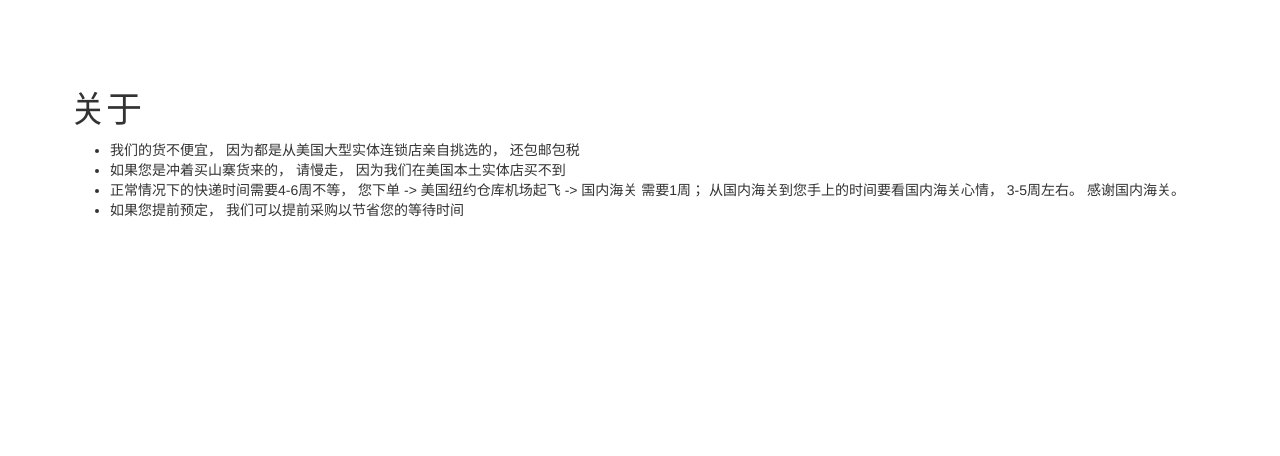
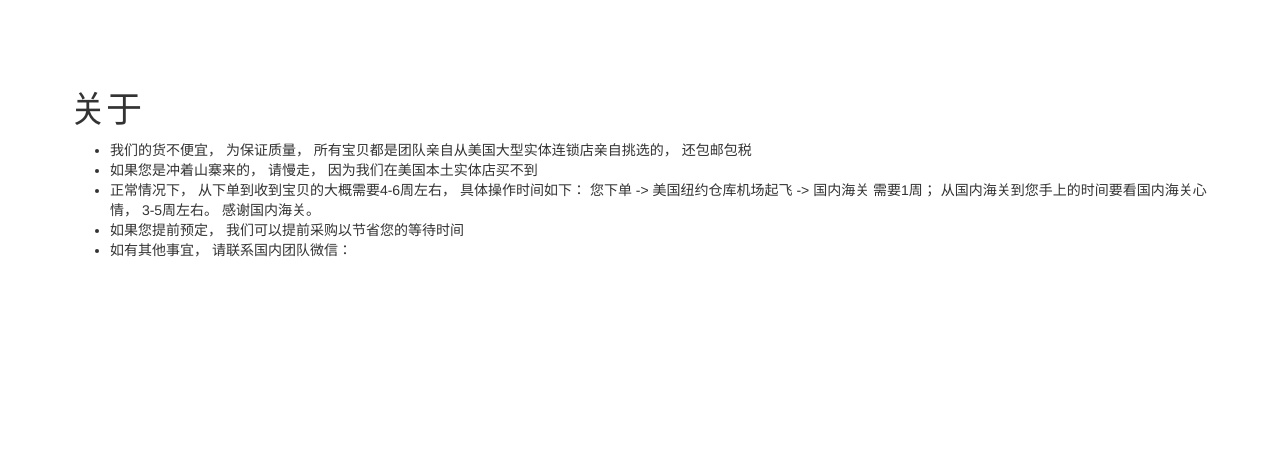
Before and after one commit to hollylux/yiibasic, a Yii app: template views/site/about.php in a window 1280 px wide. Shown: the top 456 px of the page. Run offline with PHP 8.4 and a stand-in for Yii, Linux system fonts and the light colour scheme; the template is opened without the code that fills it, so the values that code supplies are empty; some libraries are stand-ins or nearby versions.

Commit message:
Adding access control & fix home page & About

```diff
--- a/controllers/SiteController.php
+++ b/controllers/SiteController.php
@@ -58,7 +58,7 @@ class SiteController extends Controller {
      * @return string
      */
     public function actionIndex() {
-        $sql = 'SELECT * FROM product WHERE status=:status';
+        $sql = 'SELECT * FROM product WHERE status=:status order by updated_at desc';
         $products = Product::findBySql($sql, [':status' => Product::STATUS_ACTIVE])->all();
 
         if (! empty($products)) {
--- a/models/User.php
+++ b/models/User.php
@@ -29,7 +29,7 @@ class User extends \yii\base\Object implements \yii\web\IdentityInterface
         '0' => [
             'id' => '0',
             'username' => 'admin',
-            'password' => 'admin',
+            'password' => 'Dunz1Pp',
             'authKey' => 'admin-key-052617',
             'accessToken' => 'admin-token-052617',
         ],
--- a/views/cart/index.php
+++ b/views/cart/index.php
@@ -18,7 +18,7 @@ $this->params['breadcrumbs'][] = $this->title;
     <?php // echo $this->render('_search', ['model' => $searchModel]);  ?>
     <?php $form = ActiveForm::begin(['action' => ['cart/save']]); ?>
     <p>
-        <?= Html::submitButton('Checkout', ['class' => 'btn btn-primary']) ?>
+        <?= Html::submitButton('结算', ['class' => 'btn btn-primary']) ?>
     </p>
     <?php Pjax::begin(); ?>    <?=
     GridView::widget([
@@ -63,6 +63,6 @@ $this->params['breadcrumbs'][] = $this->title;
     ?>
     <?php Pjax::end(); ?></div>
 <p>
-    <?= Html::submitButton('Checkout', ['class' => 'btn btn-primary']) ?>
+    <?= Html::submitButton('结算', ['class' => 'btn btn-primary']) ?>
 </p>
 <?php ActiveForm::end(); ?>
--- a/views/layouts/main.php
+++ b/views/layouts/main.php
@@ -45,11 +45,11 @@ AppAsset::register($this);
             echo Nav::widget([
                 'options' => ['class' => 'navbar-nav navbar-right'],
                 'items' => [
-                    ['label' => 'Home', 'url' => ['/']],
-                    ['label' => 'About', 'url' => ['/site/about']],
+                    ['label' => '全部宝贝', 'url' => ['/']],
+                    ['label' => '关于', 'url' => ['/site/about']],
                    // ['label' => 'Contact', 'url' => ['/site/contact']],
                     Yii::$app->user->isGuest ? (
-                            ['label' => 'Login', 'url' => ['/site/login']]
+                            ['label' => '登录', 'url' => ['/site/login']]
                             ) : (
                             '<li>'
                             . Html::beginForm(['/site/logout'], 'post')
@@ -61,9 +61,8 @@ AppAsset::register($this);
                             ),
                     '<li>
                         <a href="' . Url::to(['cart/index']) . '">
-                         Cart <span id="bl-cart-icon" class="glyphicon glyphicon-shopping-cart"></span> <span id="bl-cart-badge" class="badge"></span>
+                         购物车 <span id="bl-cart-icon" class="glyphicon glyphicon-shopping-cart"></span> <span id="bl-cart-badge" class="badge"></span>
                         </a>
-
                     </li>',
                 //['label' => 'Cart', 'url' => ['/cart/index']],
                 ],
--- a/views/site/about.php
+++ b/views/site/about.php
@@ -9,10 +9,11 @@ $this->params['breadcrumbs'][] = $this->title;
 <div class="site-about">
     <h1><?= Html::encode($this->title) ?></h1>
     <ul>
-        <li>我们的货不便宜， 因为都是从美国大型实体连锁店亲自挑选的， 还包邮包税</li>
-        <li>如果您是冲着买山寨货来的， 请慢走， 因为我们在美国本土实体店买不到</li>
-        <li>正常情况下的快递时间需要4-6周不等， 您下单 -> 美国纽约仓库机场起飞 -> 国内海关 需要1周； 从国内海关到您手上的时间要看国内海关心情， 3-5周左右。 感谢国内海关。</li>
+        <li>我们的货不便宜， 为保证质量， 所有宝贝都是团队亲自从美国大型实体连锁店亲自挑选的， 还包邮包税</li>
+        <li>如果您是冲着山寨来的， 请慢走， 因为我们在美国本土实体店买不到</li>
+        <li>正常情况下， 从下单到收到宝贝的大概需要4-6周左右， 具体操作时间如下： 您下单 -> 美国纽约仓库机场起飞 -> 国内海关 需要1周； 从国内海关到您手上的时间要看国内海关心情， 3-5周左右。 感谢国内海关。</li>
         <li>如果您提前预定， 我们可以提前采购以节省您的等待时间</li>
+        <li>如有其他事宜， 请联系国内团队微信： </li>
 
     </ul>
 </div>
--- a/views/site/login.php
+++ b/views/site/login.php
@@ -39,9 +39,4 @@ $this->params['breadcrumbs'][] = $this->title;
         </div>
 
     <?php ActiveForm::end(); ?>
-
-    <div class="col-lg-offset-1" style="color:#999;">
-        You may login with <strong>admin/admin</strong> or <strong>demo/demo</strong>.<br>
-        To modify the username/password, please check out the code <code>app\models\User::$users</code>.
-    </div>
 </div>
```
Also changed, not shown: controllers/CartController.php (+12 -0 lines), controllers/ProductController.php (+12 -1 lines), views/site/index.php (+6 -3 lines).
